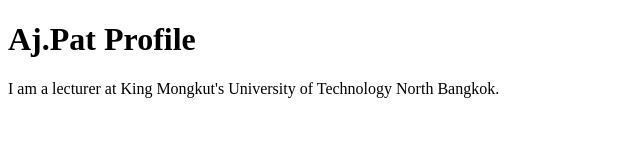
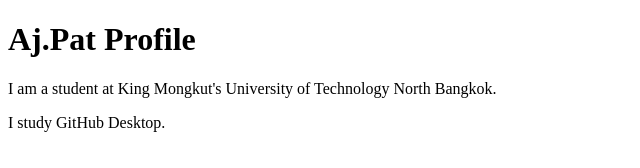
Before and after one commit to phollakrit/github-desktop-project_1-69, a plain HTML site: page index.html in a window 1280 px wide. Shown: the whole page, without its empty margins (0-640 px from the left). Drawn offline with Linux system fonts and the light colour scheme.

Commit message:
Add some text
add some text

```diff
--- a/index.html
+++ b/index.html
@@ -7,8 +7,9 @@
 </head>
 <body>
     <h1>Aj.Pat Profile</h1>
-    <p>I am a lecturer at King Mongkut's University of Technology
+    <p>I am a student at King Mongkut's University of Technology
         North Bangkok.
     </p>
+    <p>I study GitHub Desktop.</p>
 </body>
 </html>
```
